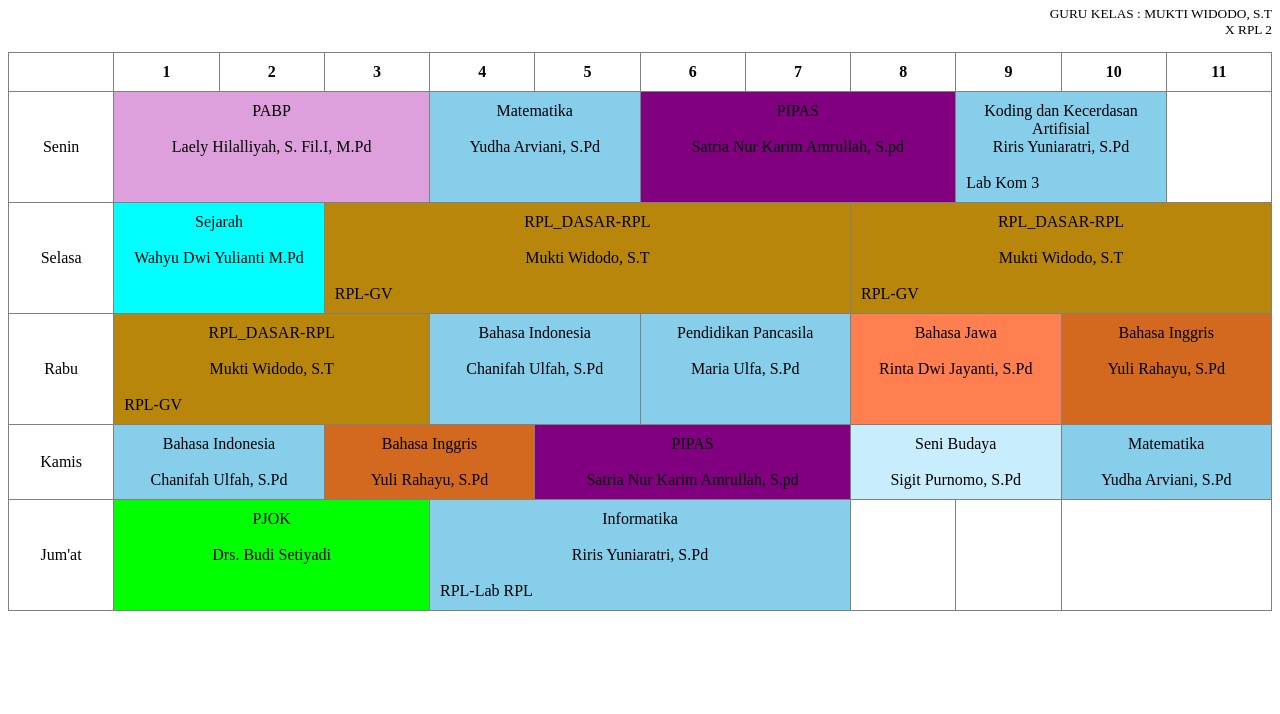
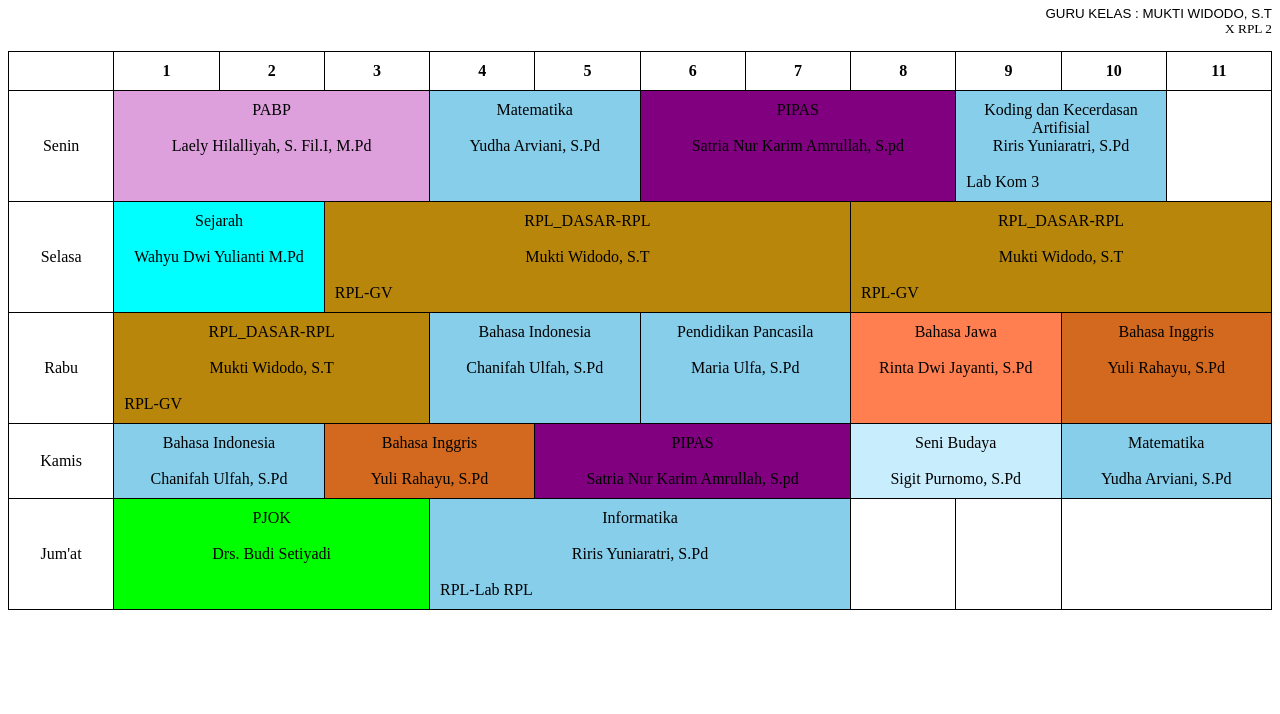
Before and after one commit to RippNasgorGoreng/programming-journey, a plain HTML site: page MODUL 6/Tugas modul 6.html in a window 1280 px wide. Shown: the part 86-800 px from the top of the page. Drawn offline with Linux system fonts and the light colour scheme.

Commit message:
Add files via upload

```diff
--- a/MODUL 6/Tugas modul 6.html
+++ b/MODUL 6/Tugas modul 6.html
@@ -8,10 +8,10 @@
 <body>
 <p style="text-align: center; margin-bottom: 0;">JADWAL KBM SMKN 1 KANDEMAN SEMESTER GENAP TA 2025/2026</p>
 <H1 style="text-align: center; margin-top: 0;">KELAS X PPLG 2</H1>
-<P style="margin-bottom: 0; font-size: 10pt; text-align: right;">GURU KELAS : MUKTI WIDODO, S.T</P>
+<P style="margin-bottom: 0; font-size: 10pt; text-align: right;font-family: sans-serif;">GURU KELAS : MUKTI WIDODO, S.T</P>
 <p style="margin-top: 0; font-size: 10pt; text-align: right;">X RPL 2</p>
 
-<table border="1" style="border-collapse: collapse; table-layout:fixed ;" width="100%" cellpadding="10">
+<table border="1" style="border-collapse: collapse; table-layout:fixed ; border: 1px solid black;" width="100%" cellpadding="10">
     <thead>
         <th></th>
         <th>1</th>
```
